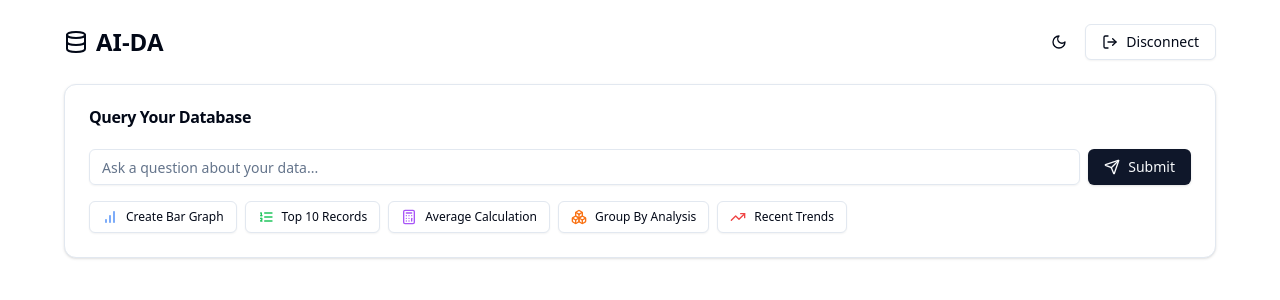
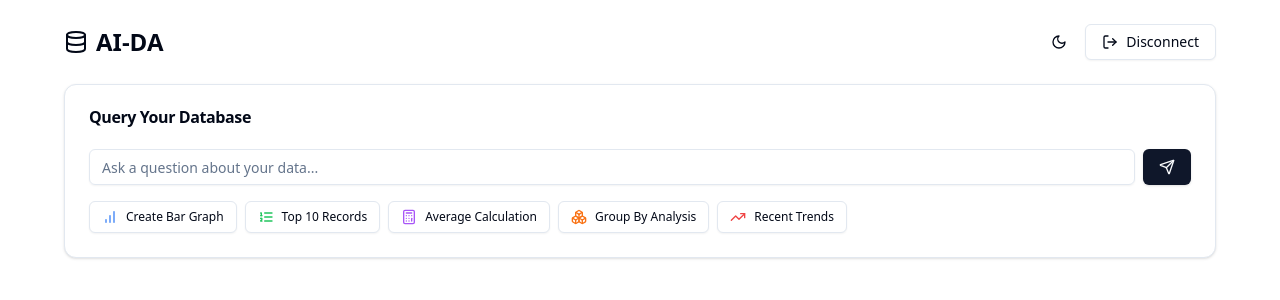
Before and after one commit to LuseBiswas/Database_AI_Agent, a React (Vite) app in the folder ai-agent-frontend/ai-agent-frontend/: page /chatPostgres in a window 1280 px wide. Shown: the top 300 px of the page. Built offline with nearby package versions, Linux system fonts and the light colour scheme.

Commit message:
minor update

```diff
--- a/ai-agent-frontend/ai-agent-frontend/src/components/ChatBox.jsx
+++ b/ai-agent-frontend/ai-agent-frontend/src/components/ChatBox.jsx
@@ -264,7 +264,6 @@ const ChatBox = () => {
                   ) : (
                     <span className="flex items-center gap-2">
                       <Send className="h-4 w-4" />
-                      Submit
                     </span>
                   )}
                 </Button>
```
